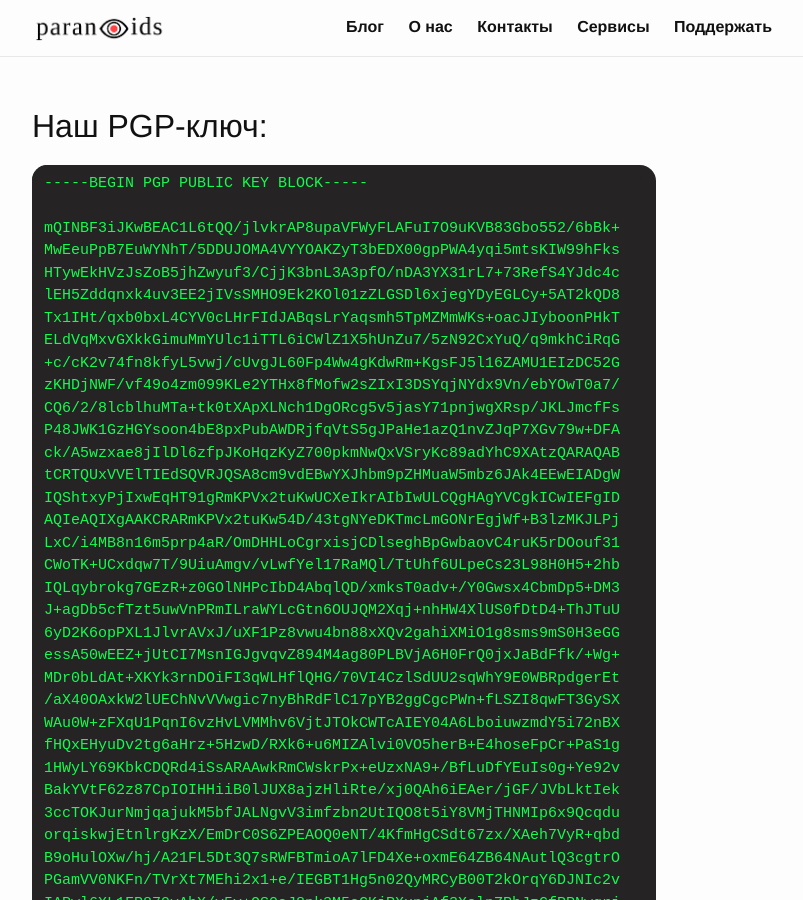
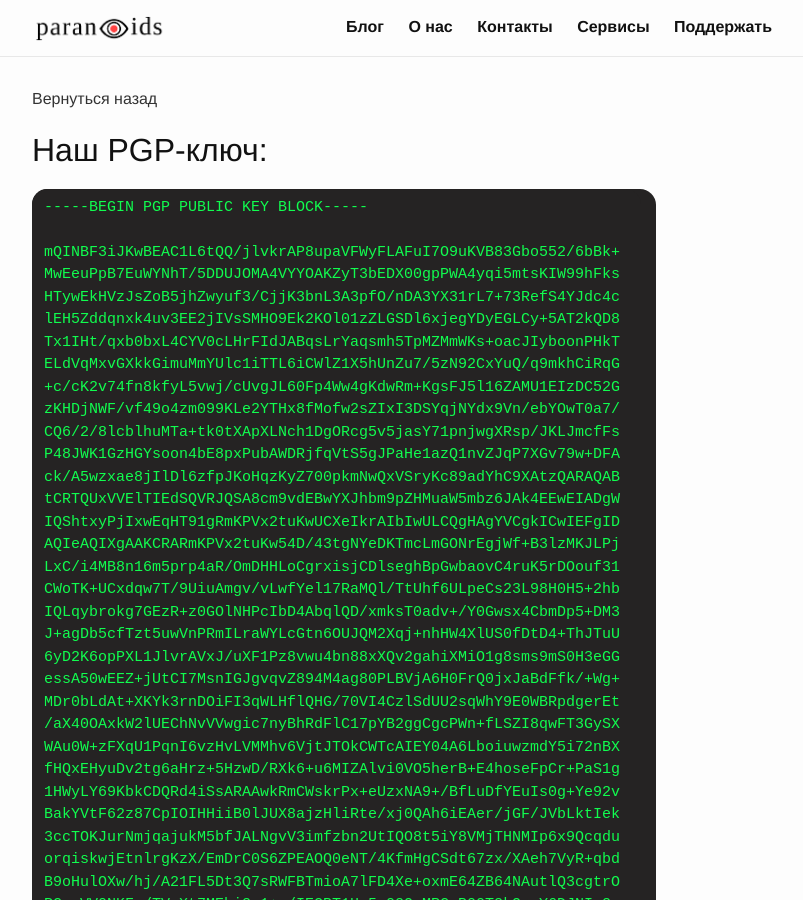
Before and after one commit to 2b7E1n6D0e5R7/2b7E1n6D0e5R7.github.io, a Jekyll site: the page built from _pages/pgp.md, in a window 1280 px wide and 900 px high. Shown: the whole window, without its empty margins (238-1041 px from the left). Built offline with Jekyll 4.4.1, drawn with Linux system fonts in a browser that asks for light colours.

Commit message:
Update pgp.md

````diff
--- a/_pages/pgp.md
+++ b/_pages/pgp.md
@@ -3,6 +3,8 @@
 title: pgp
 permalink: /pgp/
 ---
+[Вернуться назад](/contact)
+
 # Наш PGP-ключ:
 
 ```html
````
